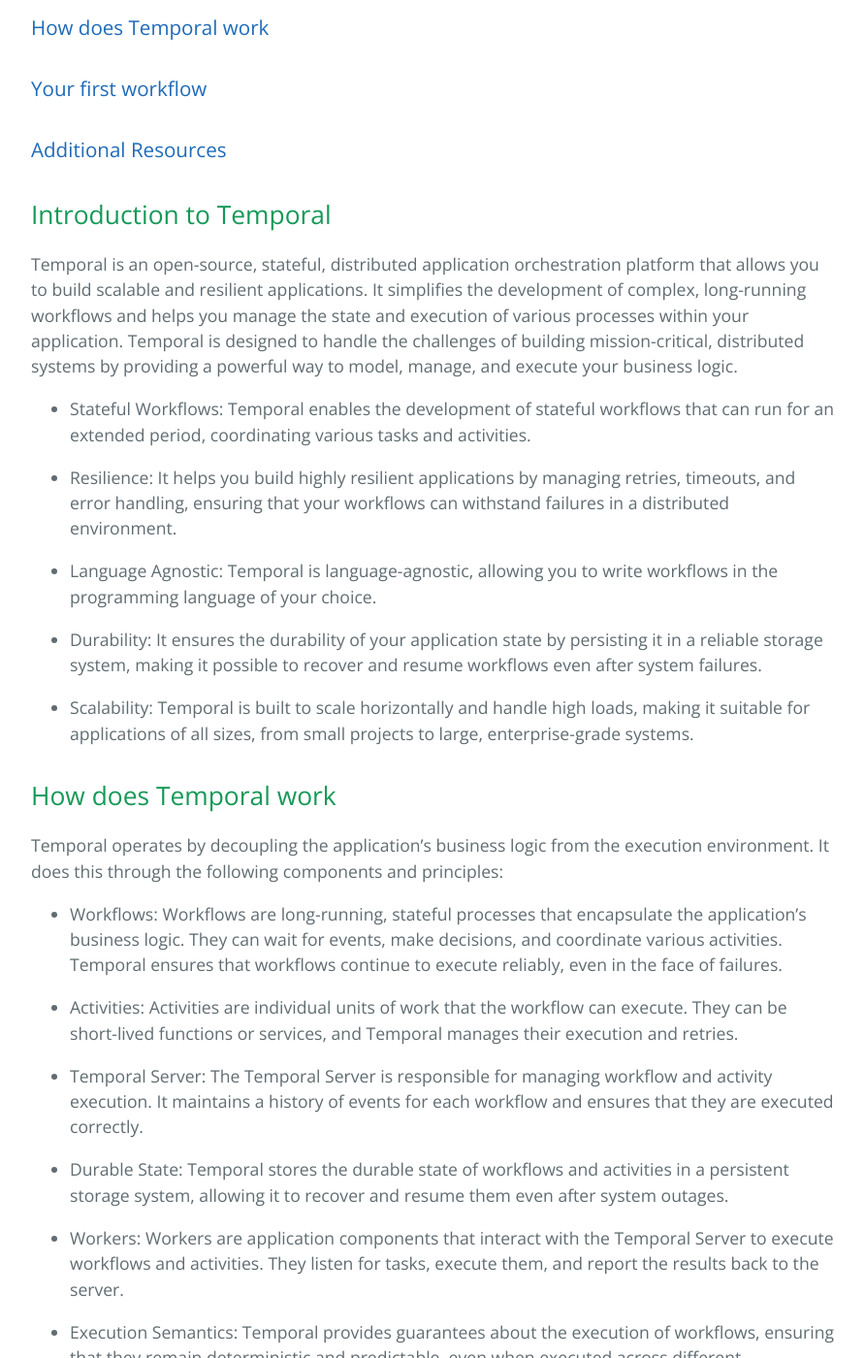
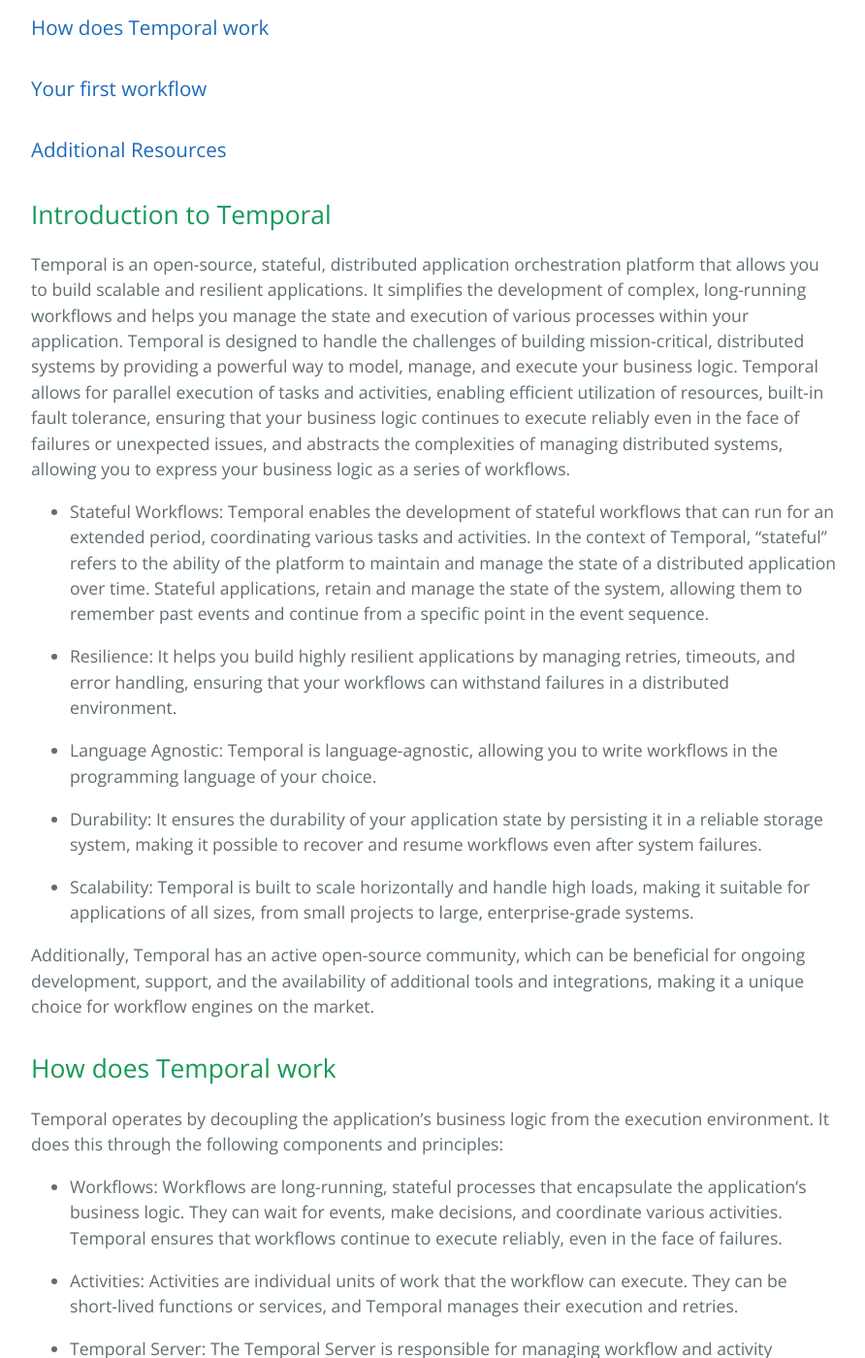
Before and after one commit to learning-software-engineering/learning-software-engineering.github.io, a Jekyll site: the page built from Topics/Tech_Stacks/Temporal.md, in a window 1280 px wide and 1400 px high, scrolled down 544 px. Shown: the whole window at 97% size, without its empty margins (192-1084 px from the left). Built offline with Jekyll 4.4.1, drawn with Linux system fonts in a browser that asks for light colours; our own code applies the rules of GitHub Pages for plain Markdown files; some of the changed text lies outside the part shown.

Commit message:
Update Temporal.md

````diff
--- a/Topics/Tech_Stacks/Temporal.md
+++ b/Topics/Tech_Stacks/Temporal.md
@@ -10,9 +10,10 @@
 Temporal is an open-source, stateful, distributed application orchestration platform that allows you to build scalable and resilient applications.
 It simplifies the development of complex, long-running workflows and helps you manage the state and execution of various processes within your application.
 Temporal is designed to handle the challenges of building mission-critical, distributed systems by providing a powerful way to model, manage, and execute your business logic.
+Temporal allows for parallel execution of tasks and activities, enabling efficient utilization of resources, built-in fault tolerance, ensuring that your business logic continues to execute reliably even in the face of failures or unexpected issues, and abstracts the complexities of managing distributed systems, allowing you to express your business logic as a series of workflows.
 
 - Stateful Workflows:
-Temporal enables the development of stateful workflows that can run for an extended period, coordinating various tasks and activities.
+Temporal enables the development of stateful workflows that can run for an extended period, coordinating various tasks and activities. In the context of Temporal, "stateful" refers to the ability of the platform to maintain and manage the state of a distributed application over time. Stateful applications, retain and manage the state of the system, allowing them to remember past events and continue from a specific point in the event sequence.
 
 - Resilience:
 It helps you build highly resilient applications by managing retries, timeouts, and error handling, ensuring that your workflows can withstand failures in a distributed environment.
@@ -25,6 +26,8 @@
 
 - Scalability:
 Temporal is built to scale horizontally and handle high loads, making it suitable for applications of all sizes, from small projects to large, enterprise-grade systems.
+
+Additionally, Temporal has an active open-source community, which can be beneficial for ongoing development, support, and the availability of additional tools and integrations, making it a unique choice for workflow engines on the market.
 
 ## How does Temporal work
 Temporal operates by decoupling the application's business logic from the execution environment. It does this through the following components and principles:
@@ -61,7 +64,7 @@
 npm install --save typescript
 ```
 #### Create a TypeScript Workflow
-Create a new TypeScript file, e.g., hello-world.ts, and write your Temporal workflow code in it.
+Create a new TypeScript file, e.g., hello-world.ts, and write your Temporal workflow code in it. Make sure to set up the project first!
 
 ```typescript
 import { Connection, Worker } from '@temporalio/sdk';
````
